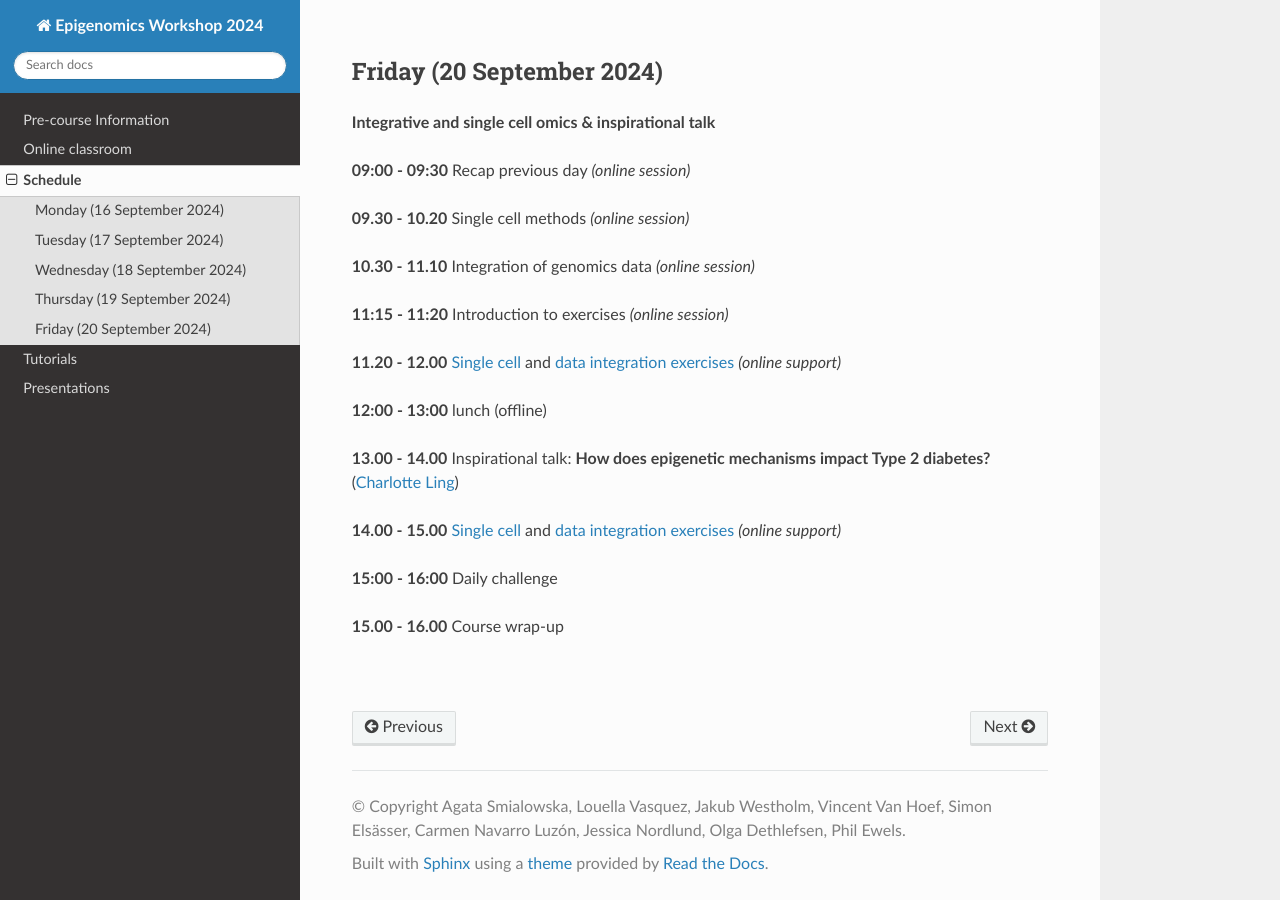
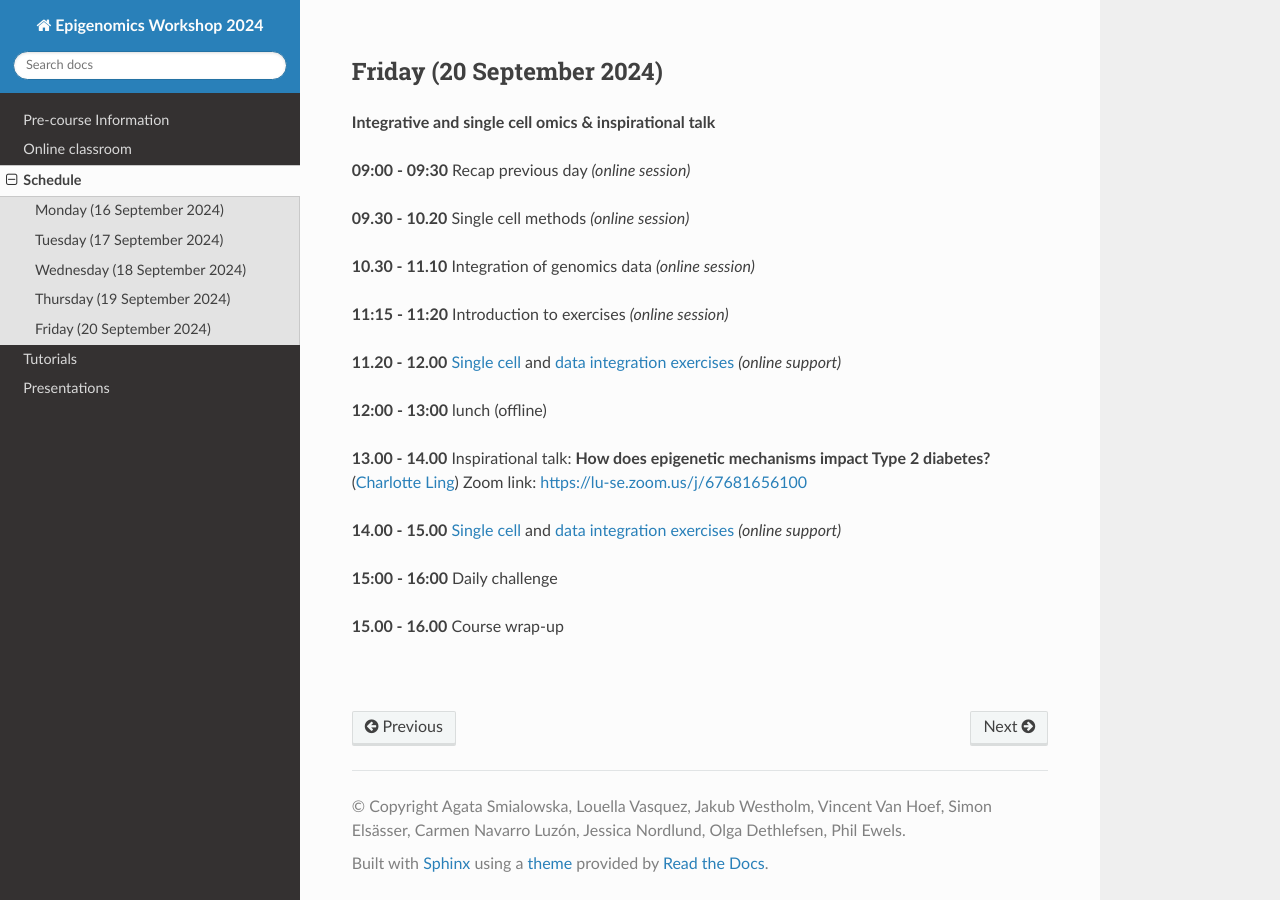
Before and after one commit to NBISweden/workshop-epigenomics-RTDs, a Sphinx documentation site: the page built from docs/content/schedule.rst, in a window 1280 px wide and 900 px high, scrolled down 2657 px. Built offline with Sphinx 7.4.7 and the Read the Docs theme 2.0.0, drawn with Linux system fonts in a browser that asks for light colours.

Commit message:
added Zoom link for Lings's talk

```diff
--- a/docs/content/schedule.rst
+++ b/docs/content/schedule.rst
@@ -142,7 +142,7 @@ and :doc:`data integration exercises <./tutorials/scAtacSeq/lab-sc_atac_seq>` *(
 
 **12:00 - 13:00** lunch (offline)
 
-**13.00 - 14.00** Inspirational talk: **How does epigenetic mechanisms impact Type 2 diabetes?** (`Charlotte Ling <https://portal.research.lu.se/en/persons/charlotte-ling>`_)
+**13.00 - 14.00** Inspirational talk: **How does epigenetic mechanisms impact Type 2 diabetes?** (`Charlotte Ling <https://portal.research.lu.se/en/persons/charlotte-ling>`_) Zoom link: https://lu-se.zoom.us/j/67681656100
 
 **14.00 - 15.00** :doc:`Single cell <./tutorials/unsupervised_data_integration/lab-unsupervised_data_integration>`
 and :doc:`data integration exercises <./tutorials/scAtacSeq/lab-sc_atac_seq>` *(online support)*
```
